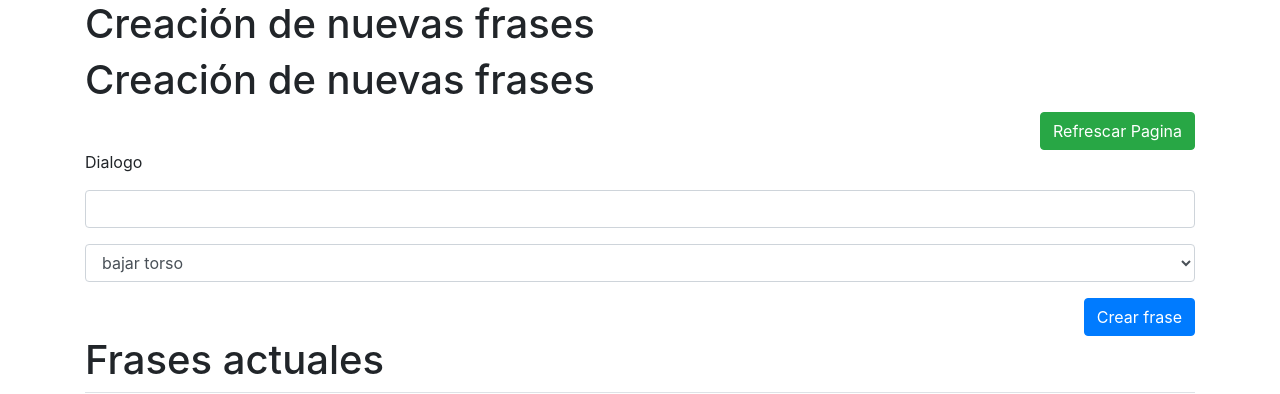
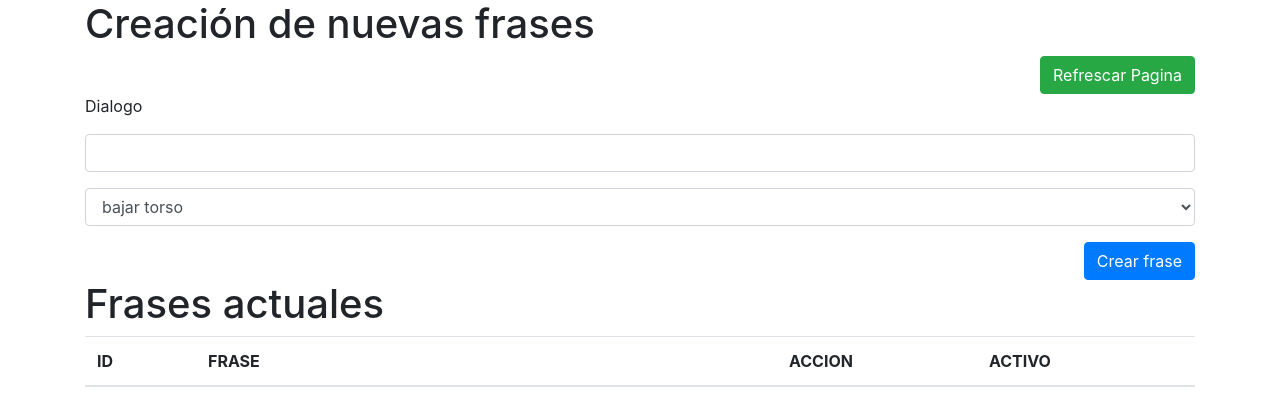
Before and after one commit to durbonca/dialogos-max-robot, a PHP site: page / in a window 1280 px wide. Shown: the top 394 px of the page. Run offline with PHP 8.4, Linux system fonts and the light colour scheme; data comes from the database, SQL or seed files in the repository.

Commit message:
Update index.php

```diff
--- a/index.php
+++ b/index.php
@@ -130,7 +130,6 @@ switch ($btn) {
 ?>
 <body>
     <div class="container">
-        <h1>Creación de nuevas frases</h1>
         <form method="post">
 			<h1>Creación de nuevas frases</h1>
 			<div class="text-right"><button id="boton" class="btn btn-success" type="submit">Refrescar Pagina</button></div>
```
